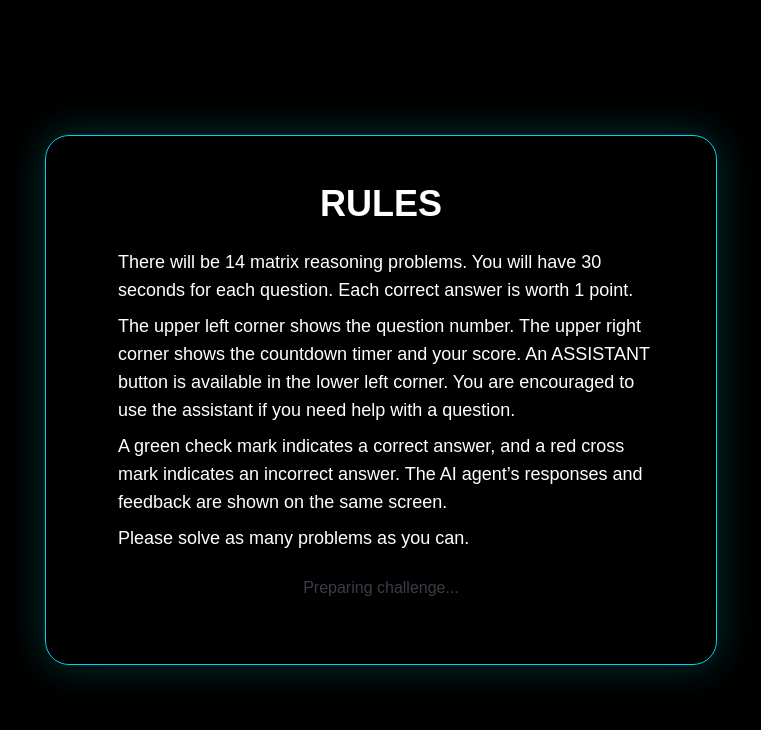
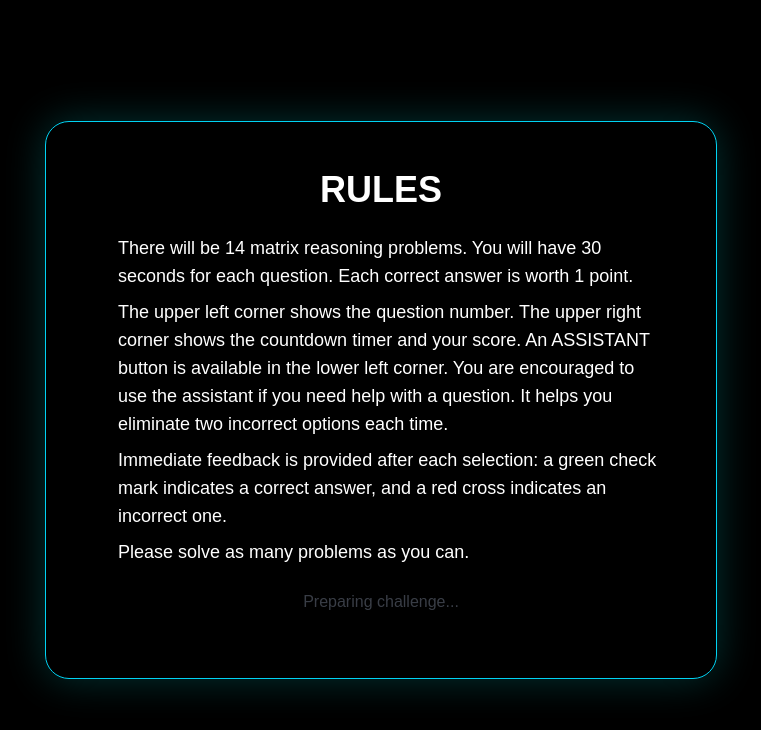
Before and after one commit to JiyeSun/coopexp, a Next.js app: page / in a window 1280 px wide. Both pictures are taken after a click on the button "BEGIN". Shown: the top 730 px of the page, without its empty margins (259-1020 px from the left). Built offline with nearby package versions, Linux system fonts and the light colour scheme.

Commit message:
Enhance assistant usage and feedback descriptions
Updated instructions for using the assistant and feedback indicators.

```diff
--- a/app/page.tsx
+++ b/app/page.tsx
@@ -608,11 +608,10 @@ export default function Home() {
               <p>
                 The upper left corner shows the question number. The upper right corner shows the countdown
                 timer and your score. An ASSISTANT button is available in the lower left corner. You are
-                encouraged to use the assistant if you need help with a question.
+                encouraged to use the assistant if you need help with a question. It helps you eliminate two incorrect options each time.
               </p>
               <p>
-                A green check mark indicates a correct answer, and a red cross mark indicates an incorrect
-                answer. The AI agent’s responses and feedback are shown on the same screen.
+                Immediate feedback is provided after each selection: a green check mark indicates a correct answer, and a red cross indicates an incorrect one.
               </p>
               <p>Please solve as many problems as you can.</p>
             </div>
```
